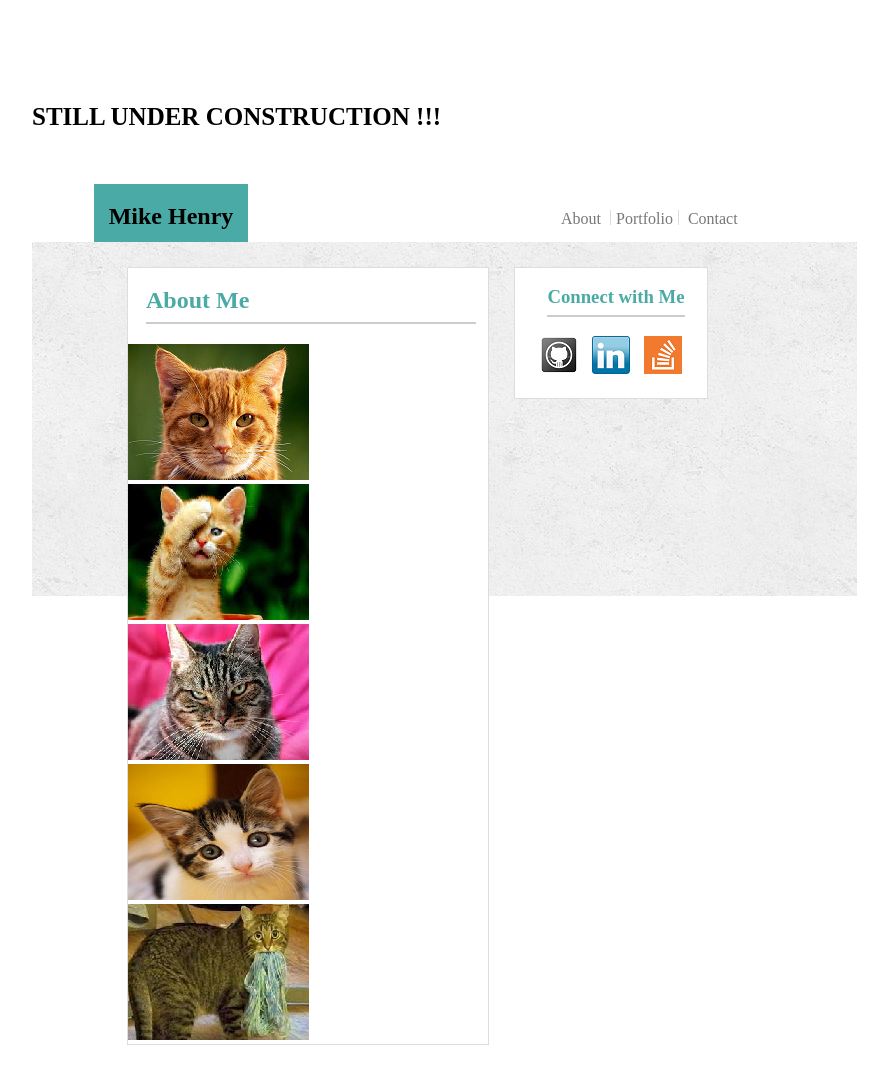
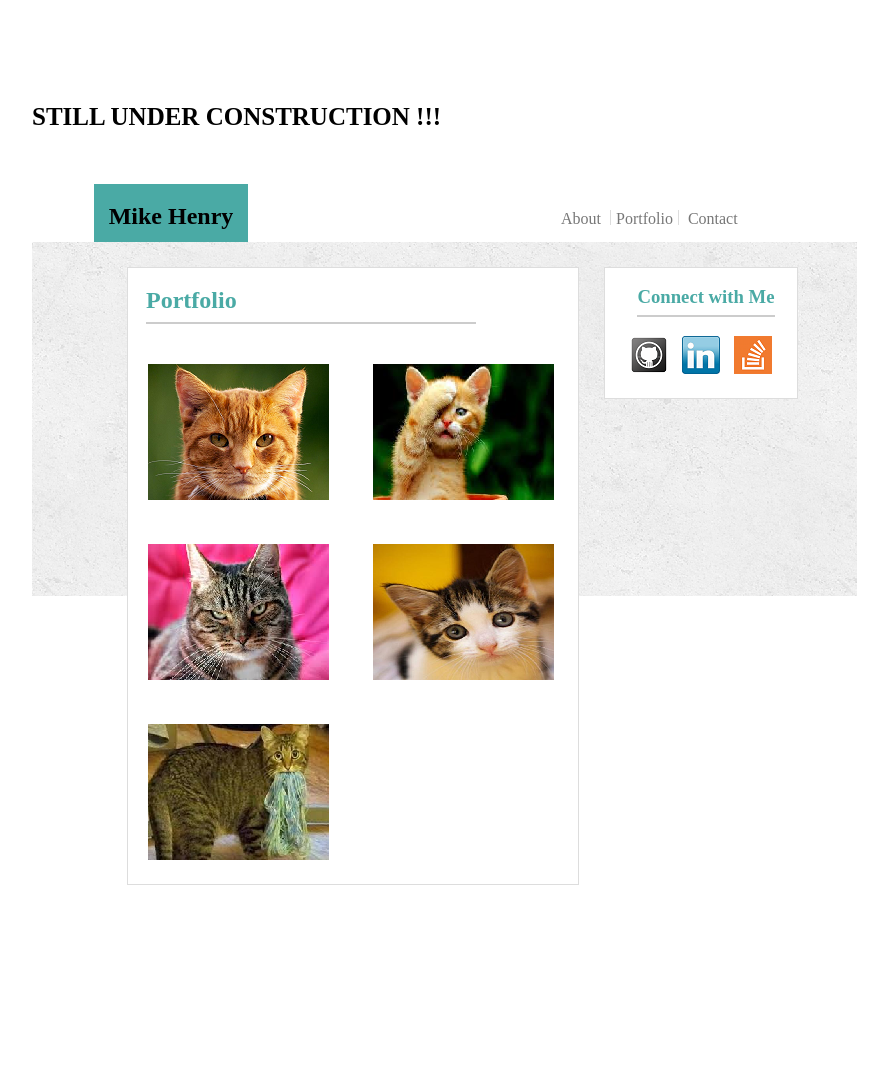
Before and after one commit to mike123henry/Basic-Portfolio, a PHP site: page /portfolio.html in a window 1280 px wide. Shown: the whole page, without its empty margins (18-906 px from the left). After the commit the page ends 885 px from the top, so only its background shows below. Run offline with PHP 8.4, Linux system fonts and the light colour scheme.

Commit message:
added pictures to portfolio

```diff
--- a/assets/css/style.css
+++ b/assets/css/style.css
@@ -114,6 +114,17 @@
   border: 1px solid #dddddd;
 }
 
+#Portfolio_floating_box {
+  float: left;
+  width: 450px;
+  height: auto;
+  background-color: white;
+  color: #cccccc;
+  margin: 25px;
+  margin-left:  95px;
+  border: 1px solid #dddddd;
+}
+
 #Connect_container{
   width: 100;
   float: left;
@@ -188,3 +199,6 @@ a:hover, a:active {
 .inpurForm{
   width: 410;
 }
+.portfolio_images{
+  padding: 20px;
+}
--- a/portfolio.html
+++ b/portfolio.html
@@ -37,13 +37,13 @@
 </nav>
 
 <div id="Body1_floating_box">
-  <section id="AboutMe_floating_box" >
-    <h2 class="Name2"  >About Me</h2>
-    <img src="./assets/images/cat1.png" alt="cat1"  ">
-    <img src="./assets/images/cat2.png" alt="cat2"  ">
-    <img src="./assets/images/cat3.png" alt="cat3"  ">
-    <img src="./assets/images/cat4.png" alt="cat4"  ">
-    <img src="./assets/images/cat5.png" alt="cat5"  ">
+  <section id="Portfolio_floating_box" >
+    <h2 class="Name2"  >Portfolio</h2>
+    <img src="./assets/images/cat1.png" alt="cat1" class="portfolio_images">
+    <img src="./assets/images/cat2.png" alt="cat2" class="portfolio_images">
+    <img src="./assets/images/cat3.png" alt="cat3" class="portfolio_images">
+    <img src="./assets/images/cat4.png" alt="cat4" class="portfolio_images">
+    <img src="./assets/images/cat5.png" alt="cat5" class="portfolio_images">
   </section>
   <section id="Connect_container">
     <h3 class="Name3" >Connect with Me</h3>
```
